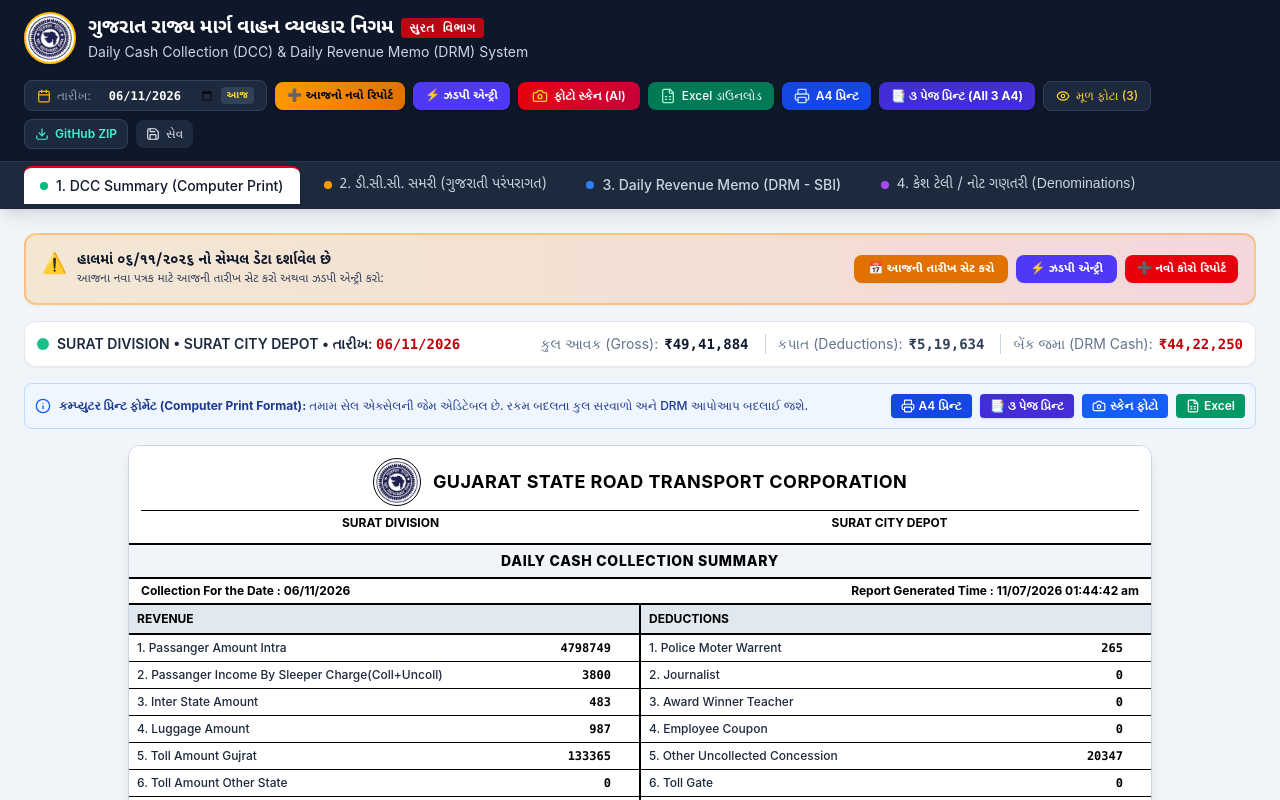
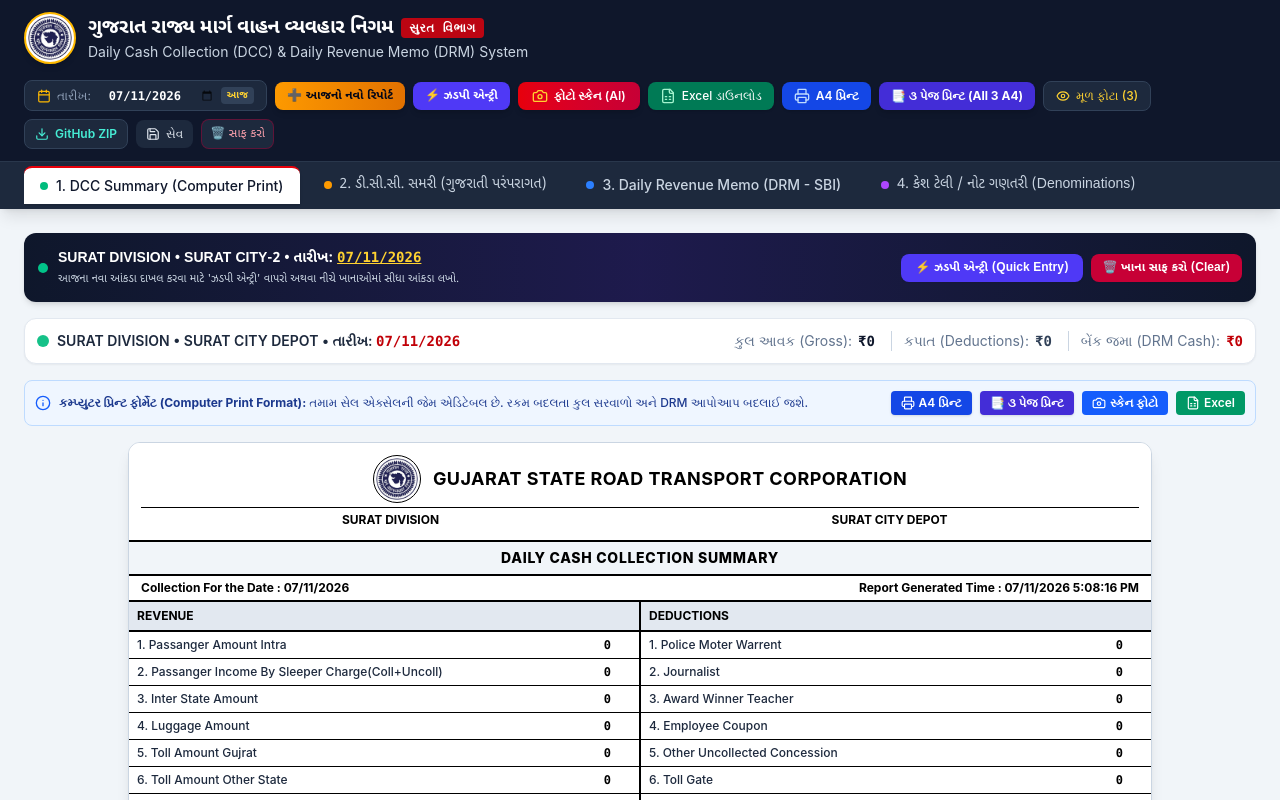
Before and after one commit to sarkarpalanpur-ai/gsrtc-dcc-drm-ganretor, a React (Vite) app: page / in a window 1280 px wide. Shown: the top 800 px of the page. Built offline with nearby package versions, Linux system fonts and the light colour scheme.

Commit message:
refactor: remove static sample data and enable reset
Remove hardcoded sample records to ensure data freshness. Add a reset button to allow users to clear local state and generate clean records.

```diff
--- a/src/App.tsx
+++ b/src/App.tsx
@@ -5,7 +5,7 @@
 
 import React, { useState, useEffect } from 'react';
 import { DCCRecord } from './types';
-import { SAMPLE_RECORD_06_11_2026, createBlankRecord, calculateEnglishTotals, calculateGujaratiTotals } from './utils/defaultData';
+import { createBlankRecord, calculateEnglishTotals, calculateGujaratiTotals } from './utils/defaultData';
 import { exportDCCAndDRMToExcel } from './utils/excelExport';
 import { autoMapEnglishToGujaratiAndDRM } from './utils/dccAutoMapper';
 import { Header } from './components/Header';
@@ -21,16 +21,25 @@ import { Camera, FileSpreadsheet, Printer, CheckCircle, Info } from 'lucide-reac
 
 export default function App() {
   const [record, setRecord] = useState<DCCRecord>(() => {
+    const today = new Date();
+    const todayStr = `${String(today.getDate()).padStart(2, '0')}/${String(today.getMonth() + 1).padStart(2, '0')}/${today.getFullYear()}`;
+
     try {
       const saved = localStorage.getItem('gsrtc_current_record');
       if (saved) {
         const parsed = JSON.parse(saved);
+        // Completely remove old 06/11/2026 sample data
+        if (parsed.date === '06/11/2026' || parsed.id === 'dcc-2026-11-06-surat') {
+          localStorage.removeItem('gsrtc_current_record');
+          return createBlankRecord(todayStr);
+        }
         return autoMapEnglishToGujaratiAndDRM(parsed);
       }
     } catch (e) {
       console.error(e);
     }
-    return autoMapEnglishToGujaratiAndDRM(SAMPLE_RECORD_06_11_2026);
+    // Default to completely clean blank record with TODAY's date
+    return createBlankRecord(todayStr);
   });
 
   const [activeTab, setActiveTab] = useState<'dcc-en' | 'dcc-gu' | 'drm' | 'denomination'>('dcc-en');
@@ -146,9 +155,12 @@ export default function App() {
   };
 
   const handleReset = () => {
-    if (window.confirm('શું તમે 06/11/2026 ના મૂળ સેમ્પલ ડેટા પર પાછા જવા માંગો છો?')) {
-      setRecord(SAMPLE_RECORD_06_11_2026);
-      showToast('મૂળ સેમ્પલ ડેટા રીસેટ થયો');
+    if (window.confirm('શું તમે તમામ ખાના સાફ કરીને નવો કોરો રિપોર્ટ બનાવવા માંગો છો?')) {
+      const today = new Date();
+      const dateStr = `${String(today.getDate()).padStart(2, '0')}/${String(today.getMonth() + 1).padStart(2, '0')}/${today.getFullYear()}`;
+      localStorage.removeItem('gsrtc_current_record');
+      setRecord(createBlankRecord(dateStr));
+      showToast('તમામ ખાના સાફ થઈ ગયા છે - નવો કોરો રિપોર્ટ તૈયાર છે');
     }
   };
 
@@ -173,51 +185,40 @@ export default function App() {
         onPrintAll={handlePrintAll}
         onSave={handleSave}
         onNewTodayReport={handleNewTodayReport}
+        onReset={handleReset}
         onViewSourcePhotos={() => setIsSourcePhotosOpen(true)}
         onDateChange={handleDateChange}
       />
 
       {/* Main Content Area */}
       <main className="flex-1 max-w-7xl w-full mx-auto p-3 sm:p-6">
-        {/* Sample Date Notice Banner if date is 06/11/2026 */}
-        {record.date === '06/11/2026' && !isPrintingAll && (
-          <div className="mb-4 bg-gradient-to-r from-amber-500/15 via-orange-500/15 to-red-500/15 border-2 border-amber-500/40 rounded-xl p-3 sm:p-4 shadow-xs flex flex-wrap items-center justify-between gap-3 no-print font-gujarati">
-            <div className="flex items-start gap-2.5">
-              <span className="text-xl shrink-0">⚠️</span>
+        {/* Quick Action Helper Banner */}
+        {!isPrintingAll && (
+          <div className="mb-4 bg-gradient-to-r from-slate-900 via-indigo-950 to-slate-900 text-white rounded-xl p-3 sm:p-3.5 shadow-md flex flex-wrap items-center justify-between gap-3 no-print font-gujarati">
+            <div className="flex items-center gap-2.5">
+              <span className="w-2.5 h-2.5 rounded-full bg-emerald-400 animate-pulse"></span>
               <div>
-                <h4 className="text-xs sm:text-sm font-bold text-slate-900">
-                  હાલમાં ૦૬/૧૧/૨૦૨૬ નો સેમ્પલ ડેટા દર્શાવેલ છે
-                </h4>
-                <p className="text-[11px] sm:text-xs text-slate-700">
-                  આજના નવા પત્રક માટે આજની તારીખ સેટ કરો અથવા ઝડપી એન્ટ્રી કરો:
+                <span className="text-xs sm:text-sm font-bold text-white">
+                  {record.division} • {record.depotCityNum} • તારીખ: <span className="font-mono text-amber-300 font-bold underline">{record.date}</span>
+                </span>
+                <p className="text-[11px] text-slate-300">
+                  આજના નવા આંકડા દાખલ કરવા માટે 'ઝડપી એન્ટ્રી' વાપરો અથવા નીચે ખાનાઓમાં સીધા આંકડા લખો.
                 </p>
               </div>
             </div>
             <div className="flex items-center flex-wrap gap-2">
               <button
-                onClick={() => {
-                  const now = new Date();
-                  const d = String(now.getDate()).padStart(2, '0');
-                  const m = String(now.getMonth() + 1).padStart(2, '0');
-                  const y = now.getFullYear();
-                  handleDateChange(`${d}/${m}/${y}`);
-                  showToast(`તારીખ બદલાઈને આજની (${d}/${m}/${y}) થઈ ગઈ!`);
-                }}
-                className="bg-amber-600 hover:bg-amber-700 text-white px-3.5 py-1.5 rounded-lg text-xs font-bold shadow-xs cursor-pointer transition active:scale-95 flex items-center gap-1.5"
+                onClick={() => setIsQuickEntryOpen(true)}
+                className="bg-indigo-600 hover:bg-indigo-500 text-white px-3.5 py-1.5 rounded-lg text-xs font-bold shadow-xs cursor-pointer transition active:scale-95 flex items-center gap-1.5"
               >
-                <span>📅 આજની તારીખ સેટ કરો</span>
+                <span>⚡ ઝડપી એન્ટ્રી (Quick Entry)</span>
               </button>
               <button
-                onClick={() => setIsQuickEntryOpen(true)}
-                className="bg-indigo-600 hover:bg-indigo-700 text-white px-3.5 py-1.5 rounded-lg text-xs font-bold shadow-xs cursor-pointer transition active:scale-95 flex items-center gap-1.5"
+                onClick={handleReset}
+                className="bg-rose-700 hover:bg-rose-600 text-white px-3 py-1.5 rounded-lg text-xs font-bold shadow-xs cursor-pointer transition active:scale-95"
+                title="તમામ ખાના ૦ કરી કોરો રિપોર્ટ બનાવો"
               >
-                <span>⚡ ઝડપી એન્ટ્રી</span>
-              </button>
-              <button
-                onClick={handleNewTodayReport}
-                className="bg-red-600 hover:bg-red-700 text-white px-3 py-1.5 rounded-lg text-xs font-bold shadow-xs cursor-pointer transition active:scale-95"
-              >
-                <span>➕ નવો કોરો રિપોર્ટ</span>
+                <span>🗑️ ખાના સાફ કરો (Clear)</span>
               </button>
             </div>
           </div>
--- a/src/components/Header.tsx
+++ b/src/components/Header.tsx
@@ -191,6 +191,17 @@ export const Header: React.FC<HeaderProps> = ({
             <Save className="w-3.5 h-3.5" />
             <span>સેવ</span>
           </button>
+
+          {/* Reset / Clear Button */}
+          {onReset && (
+            <button
+              onClick={onReset}
+              className="flex items-center gap-1.5 bg-slate-800 hover:bg-rose-950 text-rose-300 border border-rose-900/60 px-2 py-1.5 rounded-lg text-xs font-medium transition cursor-pointer font-gujarati"
+              title="તમામ આંકડા સાફ કરી કોરો રિપોર્ટ બનાવો"
+            >
+              <span>🗑️ સાફ કરો</span>
+            </button>
+          )}
         </div>
       </div>
 
--- a/src/components/PhotoUploaderModal.tsx
+++ b/src/components/PhotoUploaderModal.tsx
@@ -1,7 +1,7 @@
 import React, { useState, useRef } from 'react';
 import { X, Upload, Camera, Sparkles, CheckCircle2, AlertCircle, RefreshCw, FileText, Image as ImageIcon } from 'lucide-react';
 import { DCCRecord } from '../types';
-import { SAMPLE_RECORD_06_11_2026 } from '../utils/defaultData';
+import { createBlankRecord } from '../utils/defaultData';
 
 interface PhotoUploaderModalProps {
   isOpen: boolean;
@@ -121,9 +121,7 @@ export const PhotoUploaderModal: React.FC<PhotoUploaderModalProps> = ({
         // If backend returned HTML (e.g. GitHub Pages 404 static page) or failed
         if (!apiResp.ok || !contentType.includes('application/json')) {
           if (isGitHubPages || apiResp.status === 404 || contentType.includes('text/html')) {
-            // On GitHub Pages, backend Node.js server does not run
-            console.warn('Running on static GitHub Pages - falling back to verified sample record');
-            extractedData = { ...SAMPLE_RECORD_06_11_2026, id: `dcc-${Date.now()}` };
+            throw new Error('GITHUB_STATIC_NO_API');
           } else {
             throw new Error(`સર્વર એરર (${apiResp.status})`);
           }
@@ -136,12 +134,7 @@ export const PhotoUploaderModal: React.FC<PhotoUploaderModalProps> = ({
         }
       } catch (fetchErr: any) {
         console.warn('Backend fetch failed:', fetchErr);
-        // Fallback for static environments (GitHub Pages, offline, etc.)
-        if (isGitHubPages || fetchErr.message?.includes('fetch') || fetchErr.message?.includes('Network')) {
-          extractedData = { ...SAMPLE_RECORD_06_11_2026, id: `dcc-${Date.now()}` };
-        } else {
-          throw fetchErr;
-        }
+        throw fetchErr;
       }
 
       if (extractedData) {
@@ -149,13 +142,7 @@ export const PhotoUploaderModal: React.FC<PhotoUploaderModalProps> = ({
           extractedData.date = currentDate;
         }
         onDataExtracted(extractedData);
-        if (isGitHubPages) {
-          setSuccessMessage(
-            `સુરત સીટી-૨ નો ડેટા તારીખ ${extractedData.date || currentDate || '06/11/2026'} માં સફળતાપૂર્વક ઓટો-ફિલ થઈ ગયો! (તમે કોઈપણ રકમ સીધી એડિટ કરી શકો છો)`
-          );
-        } else {
-          setSuccessMessage(`DCC અને DRM વિગતો તારીખ ${extractedData.date} માટે સફળતાપૂર્વક ઓટો-ફિલ થઈ ગઈ છે!`);
-        }
+        setSuccessMessage(`DCC અને DRM વિગતો તારીખ ${extractedData.date} માટે સફળતાપૂર્વક ઓટો-ફિલ થઈ ગઈ છે!`);
         setTimeout(() => {
           onClose();
         }, 1500);
@@ -163,31 +150,18 @@ export const PhotoUploaderModal: React.FC<PhotoUploaderModalProps> = ({
     } catch (err: any) {
       console.error('Extraction error:', err);
       const isGitHubPages = typeof window !== 'undefined' && window.location.hostname.includes('github.io');
-      if (isGitHubPages) {
+      if (isGitHubPages || err.message === 'GITHUB_STATIC_NO_API') {
         setErrorMessage(
-          `GitHub Pages સ્ટેટિક છે. તારીખ ${currentDate || '06/11/2026'} નો સુરત સીટી ડેપોનો ડેટા સીધો લોડ કરવા નીચે બટન દબાવો.`
+          `GitHub Pages માત્ર સ્ટેટિક વેબસાઇટ (HTML/JS) છે જેમાં બેકએન્ડ AI સર્વર ચાલતું નથી. તમારા આજના વાઉચરના આંકડા ભરવા માટે '⚡ ઝડપી એન્ટ્રી' વાપરો અથવા Google AI Studio ની લિંક વાપરો.`
         );
       } else {
         setErrorMessage(
-          `Gemini API માં ત્રુટિ: ${err.message || 'Error'}. ડેટા લોડ કરવો હોય તો નીચે બટન દબાવો.`
+          `Gemini API માં ત્રુટિ: ${err.message || 'Error'}. વિગતો જાતે ભરવા '⚡ ઝડપી એન્ટ્રી' વાપરો.`
         );
       }
     } finally {
       setIsLoading(false);
     }
-  };
-
-  const handleDirectLoadSample = () => {
-    const targetDate = (preserveDate && currentDate) ? currentDate : SAMPLE_RECORD_06_11_2026.date;
-    onDataExtracted({
-      ...SAMPLE_RECORD_06_11_2026,
-      date: targetDate,
-      id: `dcc-${Date.now()}`,
-    });
-    setSuccessMessage(`તારીખ ${targetDate} નો સુરત સીટી સેમ્પલ ડેટા સફળતાપૂર્વક લોડ થઈ ગયો!`);
-    setTimeout(() => {
-      onClose();
-    }, 800);
   };
 
   return (
@@ -277,15 +251,8 @@ export const PhotoUploaderModal: React.FC<PhotoUploaderModalProps> = ({
             <div className="flex items-center justify-between mb-2">
               <span className="text-xs font-bold uppercase tracking-wider text-slate-700 flex items-center gap-1.5">
                 <FileText className="w-3.5 h-3.5 text-red-600" />
-                સેમ્પલ ફોટો (DCC Summary Photo 3)
+                નમૂના માટે સેમ્પલ ફોટા (Sample Photos for Preview)
               </span>
-              <button
-                type="button"
-                onClick={handleDirectLoadSample}
-                className="text-xs text-red-700 hover:text-red-800 font-semibold underline cursor-pointer"
-              >
-                સીધો સેમ્પલ ડેટા લોડ કરો (Instant Load)
-              </button>
             </div>
 
             <div className="grid grid-cols-1 sm:grid-cols-3 gap-2.5">
@@ -444,13 +411,6 @@ export const PhotoUploaderModal: React.FC<PhotoUploaderModalProps> = ({
                 <AlertCircle className="w-4 h-4 text-rose-600 shrink-0" />
                 <span>{errorMessage}</span>
               </div>
-              <button
-                type="button"
-                onClick={handleDirectLoadSample}
-                className="bg-rose-600 hover:bg-rose-700 text-white px-3 py-1.5 rounded-lg text-xs font-semibold cursor-pointer"
-              >
-                06/11/2026 સેમ્પલ ડેટા સીધો લોડ કરો
-              </button>
             </div>
           )}
         </div>
@@ -465,12 +425,6 @@ export const PhotoUploaderModal: React.FC<PhotoUploaderModalProps> = ({
           </button>
 
           <div className="flex items-center gap-2">
-            <button
-              onClick={handleDirectLoadSample}
-              className="px-3.5 py-2 text-xs sm:text-sm font-medium text-slate-700 bg-white border border-slate-300 hover:bg-slate-100 rounded-lg transition cursor-pointer"
-            >
-              સેમ્પલ ભરો (Sample)
-            </button>
             <button
               onClick={handleExtract}
               disabled={isLoading || !selectedImage}
```
Also changed, not shown: public/assets/aistudio/Screenshot_20261109_184616_FREE_ADBLOCKER_BROWSER_f76a1a9f.jpg (added), public/assets/aistudio/Screenshot_20261109_184630_Chrome_873a99f0.jpg (added).
